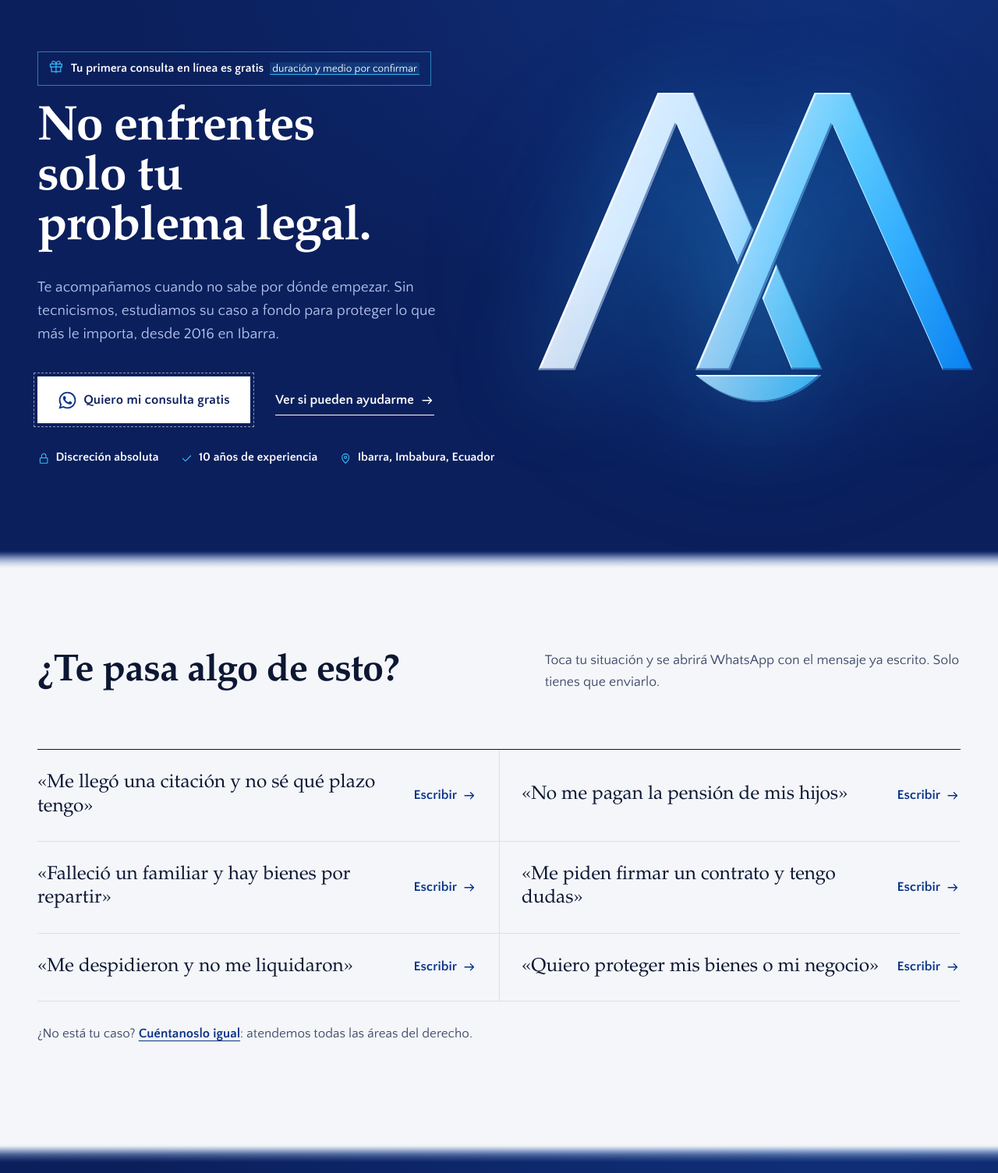
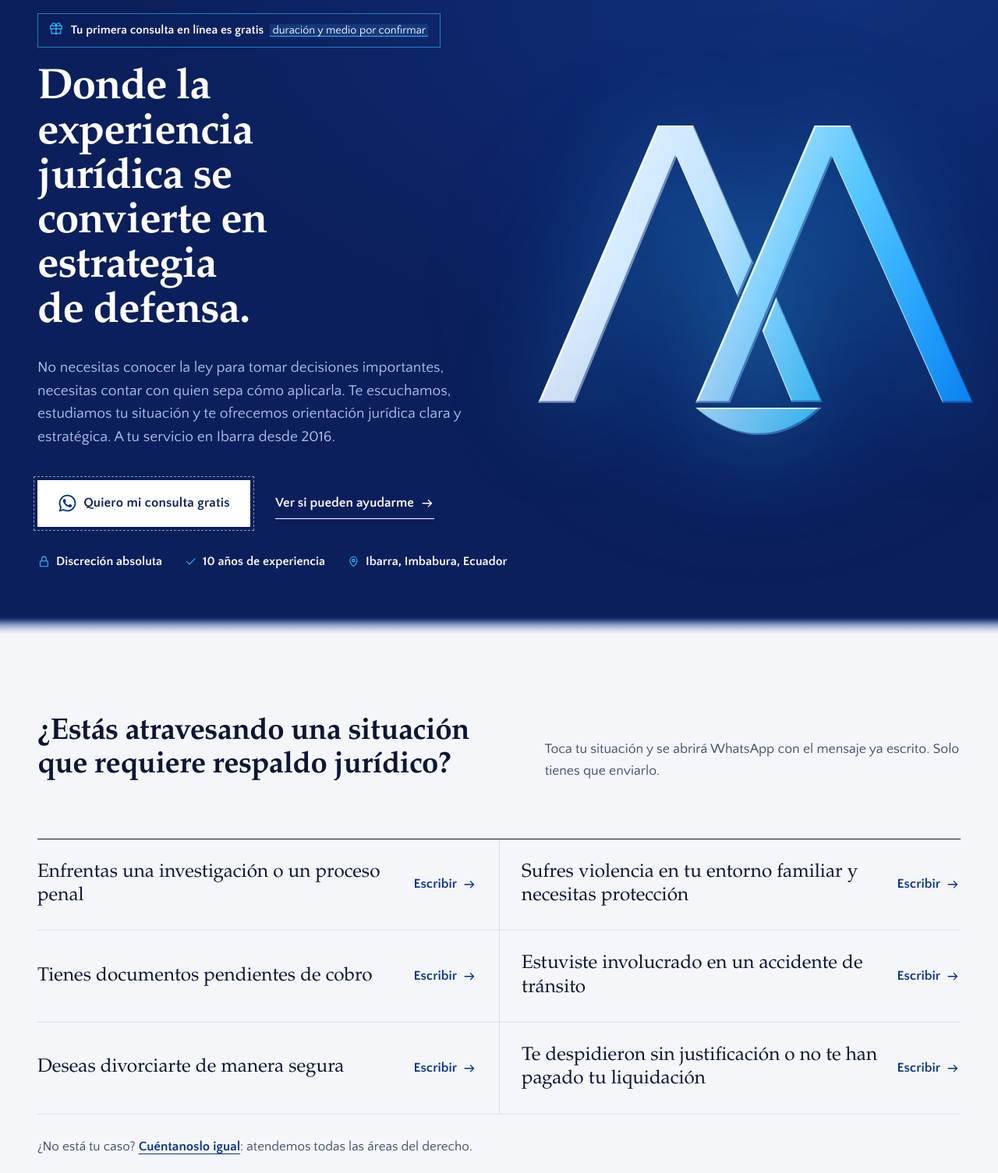
Before and after one commit to IONOS-HUB/landing-M-M, an Astro site: page / in a window 1280 px wide. Shown: the part 95-1600 px from the top of the page at 78% size. Built offline with nearby package versions, Linux system fonts and the light colour scheme; Astro itself is replaced by a stand-in of ours; a web font is replaced by a local one.

Commit message:
Actualizacion Texto

```diff
--- a/src/data/site.ts
+++ b/src/data/site.ts
@@ -28,18 +28,18 @@ export const site = {
 
 export const partners = [
   {
-    name: 'Alexander Mira',
+    name: 'Alexander Mira Quelal',
     title: 'Socio',
     photo: '/fotos-muestra/socio-alexander.webp',
-    degree: '[Título, universidad y año]',
-    bio: '[Breve trayectoria y áreas en las que más trabaja.]',
+    degree: 'MSc. Derecho Constitucional',
+    bio: 'Especialista en las áreas de Penal y Constitucional.',
   },
   {
-    name: 'Melanie Montesdeoca',
+    name: 'Melanie Montesdeoca Rodríguez',
     title: 'Socia',
     photo: '/fotos-muestra/socia-melanie.webp',
-    degree: '[Título, universidad y año]',
-    bio: '[Breve trayectoria y áreas en las que más trabaja.]',
+    degree: 'MSc. Derecho Constitucional con mención en Derecho Procesal',
+    bio: 'Especialista en las áreas de Violencia de Género y Civil.',
   },
 ];
 
@@ -62,8 +62,8 @@ export const steps = [
     text: 'La estrategia se construye desde el inicio, y la misma persona que estudió tu caso te representará en cada trámite y audiencia.',
   },
   {
-    title: 'Te contamos cómo va',
-    text: 'Te contactamos para reportar los avances. No tendrás que perseguir a nadie para saber qué pasa con tu proceso.',
+    title: 'Reportamos oportunamente tu caso',
+    text: 'Te contactamos para reportar los avances, para que sepas qué pasa con tu proceso.',
   },
 ];
 
@@ -73,15 +73,15 @@ export const values = [
   { title: 'Compromiso real', text: 'Asumimos tu caso como propio, trabajando con rigor desde el minuto cero.' },
 ];
 
-// Situaciones en primera persona: el visitante reconoce su problema y escribe
-// con el mensaje ya armado (autoidentificación + cero fricción).
+// Situaciones en segunda persona (redacción del cliente, 2026-11): el visitante
+// reconoce su problema y escribe con el mensaje ya armado.
 export const situations = [
-  'Me llegó una citación y no sé qué plazo tengo',
-  'No me pagan la pensión de mis hijos',
-  'Falleció un familiar y hay bienes por repartir',
-  'Me piden firmar un contrato y tengo dudas',
-  'Me despidieron y no me liquidaron',
-  'Quiero proteger mis bienes o mi negocio',
+  'Enfrentas una investigación o un proceso penal',
+  'Sufres violencia en tu entorno familiar y necesitas protección',
+  'Tienes documentos pendientes de cobro',
+  'Estuviste involucrado en un accidente de tránsito',
+  'Deseas divorciarte de manera segura',
+  'Te despidieron sin justificación o no te han pagado tu liquidación',
 ];
 
 // Pendiente: el cliente atiende «todas las áreas del derecho» pero no envió la
@@ -92,7 +92,7 @@ export const areas = [
   { name: 'Civil y contratos', items: 'Contratos, compraventa de inmuebles, deudas, arriendos' },
   { name: 'Penal', items: 'Denuncias, defensa, citaciones y notificaciones' },
   { name: 'Laboral', items: 'Despidos, liquidaciones, reclamos ante el empleador' },
-  { name: 'Negocios', items: 'Constitución de compañías, contratos comerciales, cobros' },
+  { name: 'Derecho Constitucional', items: 'Garantías jurisdiccionales, vulneración de derechos, acciones de protección y defensa constitucional' },
 ];
 
 // Preguntas frecuentes tal como las dio el cliente. Las respuestas son
@@ -144,29 +144,42 @@ export const faqs = [
   },
 ];
 
-// Testimonios de EJEMPLO: no son reales. Reemplázalos solo con testimonios
-// autorizados por escrito por cada cliente (la discreción es un valor del estudio).
+// Testimonios entregados por el estudio (2026-11), con iniciales para cuidar la reserva.
 export const testimonials = [
   {
     quote:
-      'Me explicaron cada paso con palabras que entendí, y siempre supe con quién hablar. [Texto de ejemplo]',
-    name: '[Nombre o iniciales]',
-    matter: 'Familia',
+      'Tenía valores pendientes de cobro y no sabía qué alternativas legales podía utilizar para recuperarlos. Recibí asesoría sobre las vías de reclamación y el acompañamiento necesario para gestionar el cobro de manera formal y responsable. Una atención clara y profesional.',
+    name: 'Sr. P.J.A.M.',
+    matter: 'Recuperación de cartera vencida',
     place: 'Ibarra',
   },
   {
     quote:
-      'Me dijeron la verdad sobre mi caso desde el primer día, aunque no era lo que quería oír. [Texto de ejemplo]',
-    name: '[Nombre o iniciales]',
-    matter: 'Herencia',
+      'Tenía inconvenientes relacionados con la documentación y situación legal de un inmueble. Gracias a la asesoría recibida pude comprender los pasos necesarios para proteger mis intereses y avanzar con mayor seguridad en el trámite. Destaco la claridad y responsabilidad en la atención.',
+    name: 'Sra. K.M.M.T.',
+    matter: 'Regularización y documentación de inmueble',
     place: 'Otavalo',
   },
   {
     quote:
-      'Nunca tuve que llamar a preguntar cómo iba mi proceso: me llamaban ellos. [Texto de ejemplo]',
-    name: '[Nombre o iniciales]',
-    matter: 'Contratos',
+      'Después de un accidente de tránsito no sabía cómo proceder ni cuáles eran mis derechos. Recibí asesoría oportuna, me explicaron las implicaciones legales y me ayudaron a afrontar el procedimiento con mayor seguridad y tranquilidad.',
+    name: 'Sr. J.C.Q.P.',
+    matter: 'Accidente de tránsito',
     place: 'Antonio Ante',
+  },
+  {
+    quote:
+      'Atravesar un proceso penal fue una situación muy difícil para mi familia. Desde el inicio recibimos una explicación honesta sobre nuestra situación y una defensa seria y comprometida. Siempre tuvimos información sobre el proceso y sentimos que nuestros derechos fueron tomados en cuenta.',
+    name: 'Sra. C.A.P.G.',
+    matter: 'Proceso penal',
+    place: 'Quito',
+  },
+  {
+    quote:
+      'Atravesaba una situación familiar complicada y necesitaba encontrar una solución que protegiera mis derechos y los de mi familia. Desde el primer momento recibí una atención cercana, respetuosa y profesional. Me explicaron cada paso del proceso con claridad, atendieron mis inquietudes y me brindaron el acompañamiento necesario para afrontar esta situación con mayor tranquilidad. Agradezco especialmente su sensibilidad, discreción y compromiso durante todo el proceso.',
+    name: 'Sr. A.A.T.B.',
+    matter: 'Pensión alimenticia y régimen de visitas',
+    place: 'Ibarra',
   },
 ];
 
--- a/src/pages/index.astro
+++ b/src/pages/index.astro
@@ -65,9 +65,9 @@ const schema = {
             <Icon name="gift" class="ico" />
             <span>Tu primera consulta en línea es gratis <span class="hero-gift-terms" set:html={ph(site.freeConsultTerms)} /></span>
           </p>
-          <h1 id="hero-title">No enfrentes solo tu problema legal.</h1>
+          <h1 id="hero-title">Donde la experiencia jurídica se convierte en estrategia de defensa.</h1>
           <p class="hero-lede">
-            Te acompañamos cuando no sabe por dónde empezar. Sin tecnicismos, estudiamos su caso a fondo para proteger lo que más le importa, desde {site.since} en Ibarra.
+            No necesitas conocer la ley para tomar decisiones importantes, necesitas contar con quien sepa cómo aplicarla. Te escuchamos, estudiamos tu situación y te ofrecemos orientación jurídica clara y estratégica. A tu servicio en Ibarra desde {site.since}.
           </p>
           <div class="hero-actions">
             <a class="btn btn-wa btn-lg" href={waLink()} target="_blank" rel="noopener" data-track="wa-hero">
@@ -96,7 +96,7 @@ const schema = {
     <section class="section cotton situaciones" id="situaciones" aria-labelledby="situaciones-title">
       <div class="wrap">
         <div class="section-head">
-          <h2 id="situaciones-title">¿Te pasa algo de esto?</h2>
+          <h2 class="h-long" id="situaciones-title">¿Estás atravesando una situación que requiere respaldo jurídico?</h2>
           <p>Toca tu situación y se abrirá WhatsApp con el mensaje ya escrito. Solo tienes que enviarlo.</p>
         </div>
         <ul class="sit-list">
@@ -104,12 +104,12 @@ const schema = {
             <li>
               <a
                 class="sit-item"
-                href={waLink(`Hola, vengo de la página web. ${t}.`)}
+                href={waLink(`Hola, vengo de la página web. Necesito asesoría sobre esta situación: ${t.toLowerCase()}.`)}
                 target="_blank"
                 rel="noopener"
                 data-track="wa-situacion"
               >
-                <span class="sit-text">«{t}»</span>
+                <span class="sit-text">{t}</span>
                 <span class="sit-cta">Escribir <Icon name="arrow" class="ico" /></span>
               </a>
             </li>
@@ -165,7 +165,7 @@ const schema = {
     <section class="section cotton servicios" id="servicios" aria-labelledby="servicios-title">
       <div class="wrap">
         <div class="section-head">
-          <h2 id="servicios-title">Todas las áreas del derecho. Un caso a la vez.</h2>
+          <h2 id="servicios-title">Todas las áreas del derecho.</h2>
           <p>
             Te acompañamos en conflictos y trámites que afectan tus derechos o tu patrimonio. Busca tu
             situación o, si no sabes dónde encaja, escríbenos igual.
@@ -201,7 +201,7 @@ const schema = {
       <div class="wrap estudio-grid">
         <div class="estudio-intro">
           <p class="estudio-years" aria-hidden="true">{years}<span> años</span></p>
-          <h2 id="estudio-title">Tu caso tiene nombre. Nosotros también. En Ibarra desde {site.since}.</h2>
+          <h2 id="estudio-title">Una trayectoria. Una identidad. Un compromiso con cada defensa.</h2>
           <p class="big-p">
             <strong>Mira &amp; Montesdeoca</strong> nació en {site.since}, cuando su primer socio empezó este
             proyecto. Hoy son dos socios con un mismo método: leer tu situación completa, entenderla en su
@@ -234,11 +234,7 @@ const schema = {
     <section class="section indigo testimonios" id="testimonios" aria-labelledby="testimonios-title">
       <div class="wrap">
         <div class="section-head">
-          <h2 id="testimonios-title">Familias y negocios de Ibarra y sus alrededores ya nos han confiado sus casos.</h2>
-          <p class="sample-note">
-            <span class="ph">Testimonios de ejemplo</span> Se publicarán solo testimonios reales, con
-            autorización escrita de cada cliente.
-          </p>
+          <h2 class="h-long" id="testimonios-title">La confianza de personas, familias y empresas de Ibarra y sus alrededores ha construido nuestra trayectoria jurídica.</h2>
         </div>
         <div class="quotes">
           {testimonials.map((t, i) => (
@@ -285,7 +281,7 @@ const schema = {
     <section class="section cotton faq" id="preguntas" aria-labelledby="faq-title">
       <div class="wrap faq-grid">
         <div class="faq-intro">
-          <h2 id="faq-title">Lo que te frena, respondido con honestidad.</h2>
+          <h2 class="h-long" id="faq-title">Tus dudas merecen respuestas claras. Tus decisiones, asesoría honesta.</h2>
           <p>Respuestas generales para orientarte. Tu caso concreto lo revisamos contigo en la primera consulta gratis.</p>
           <p class="faq-note"><span class="ph">Respuestas en borrador</span> </p>
           <a class="btn btn-solid" href={waLink('Hola, vengo de la página web. Tengo una duda sobre mi caso.')} target="_blank" rel="noopener" data-track="wa-faq">
--- a/src/styles/global.css
+++ b/src/styles/global.css
@@ -250,11 +250,11 @@ html { scrollbar-color: var(--navy) var(--cotton); }
   padding-bottom: clamp(3rem, 7vh, 5rem);
 }
 .hero h1 {
-  font-size: clamp(2.6rem, 5.6vw, 5.25rem);
-  line-height: 1.02;
+  font-size: clamp(2.25rem, 4.3vw, 4rem);
+  line-height: 1.04;
   letter-spacing: -0.02em;
   color: #fff;
-  max-width: 13ch;
+  max-width: 17ch;
 }
 .hero-lede {
   margin-top: 1.75rem;
@@ -314,6 +314,9 @@ html { scrollbar-color: var(--navy) var(--cotton); }
 
 .section { padding-block: var(--section-y); }
 .section h2 { font-size: clamp(2rem, 3.8vw, 3.4rem); letter-spacing: -0.015em; }
+.section h2.h-long { font-size: clamp(1.8rem, 3vw, 2.65rem); line-height: 1.12; }
+.testimonios .section-head { grid-template-columns: minmax(0, 1fr); }
+.testimonios .section-head h2 { max-width: 30ch; }
 .section-head { display: grid; grid-template-columns: minmax(0, 1.1fr) minmax(0, 1fr); gap: 1.5rem 4rem; align-items: end; margin-bottom: clamp(3rem, 6vw, 4.5rem); }
 .section-head p { color: var(--ink-soft); max-width: 36rem; font-size: 1.1rem; }
 .muted { color: var(--ink-soft); }
@@ -331,9 +334,9 @@ html { scrollbar-color: var(--navy) var(--cotton); }
 .ghost-portrait { aspect-ratio: 4 / 5; }
 .partner-body { padding-top: 1.25rem; display: grid; gap: 0.2rem; }
 .partner h3 { font-size: 1.5rem; }
-.partner-title { color: var(--ink-soft); font-size: 0.95rem; }
-.partner-reg { font-size: 0.88rem; color: var(--ink-soft); font-variant-numeric: tabular-nums; }
-.partner-bio { margin-top: 0.6rem; font-size: 0.97rem; color: var(--ink-soft); }
+.partner-title { color: var(--ink-soft); font-size: 1rem; }
+.partner-reg { margin-top: 0.15rem; font-size: 0.97rem; color: var(--ink-soft); font-variant-numeric: tabular-nums; }
+.partner-bio { margin-top: 0.6rem; font-size: 1.05rem; color: var(--ink-soft); }
 
 /* Áreas */
 
@@ -388,25 +391,23 @@ html:not(.js) .tl-node { background: var(--sky); border-color: var(--sky); box-s
 .proceso .values { margin: clamp(3rem, 6vw, 5rem) 0 0; }
 
 /* Testimonios */
-.sample-note { font-size: 0.97rem; }
-.sample-note .ph { font-weight: 700; margin-right: 0.35rem; }
 .quotes { display: grid; grid-template-columns: repeat(12, minmax(0, 1fr)); gap: clamp(1.5rem, 3vw, 2.5rem); }
 .quote { margin: 0; display: grid; gap: 1.25rem; align-content: start; }
-.quote-0 { grid-column: 1 / span 7; grid-row: span 2; padding-right: clamp(0rem, 3vw, 3rem); }
+.quote-0 { grid-column: 1 / span 7; padding-right: clamp(0rem, 3vw, 3rem); }
 .quote-1 { grid-column: 8 / span 5; padding-top: 0.5rem; }
-.quote-2 { grid-column: 8 / span 5; border-top: 1px solid var(--line); padding-top: 2rem; }
+.quote-2, .quote-3, .quote-4 { grid-column: span 4; border-top: 1px solid var(--line); padding-top: 2rem; }
 .quote-mark { width: 2.5rem; height: 2.5rem; color: var(--blue); }
-.quote blockquote { margin: 0; font-family: var(--display); font-size: clamp(1.3rem, 1.8vw, 1.55rem); line-height: 1.35; }
-.quote-0 blockquote { font-size: clamp(1.8rem, 3.2vw, 2.75rem); line-height: 1.2; letter-spacing: -0.01em; }
+.quote blockquote { margin: 0; font-family: var(--display); font-size: clamp(1.2rem, 1.6vw, 1.4rem); line-height: 1.42; }
+.quote-0 blockquote { font-size: clamp(1.4rem, 2.3vw, 2rem); line-height: 1.3; letter-spacing: -0.005em; }
 .quote-0 .quote-mark { width: 3.5rem; height: 3.5rem; }
-.quote figcaption { display: grid; gap: 0.15rem; font-size: 0.95rem; }
+.quote figcaption { display: grid; gap: 0.15rem; font-size: 1rem; }
 .quote-name { font-weight: 700; }
 .quote-meta { color: var(--ink-soft); }
 /* Testimonios sobre índigo: la prueba social rompe la racha de fondos claros. */
 .testimonios .section-head p, .testimonios .quote-meta { color: var(--on-indigo-soft); }
 .testimonios .quote blockquote, .testimonios .quote-name { color: var(--white); }
 .testimonios .quote-mark { color: var(--sky); }
-.testimonios .quote-2, .testimonios .quote-1 { border-color: rgb(223 232 255 / 0.16); }
+.testimonios .quote-1, .testimonios .quote-2, .testimonios .quote-3, .testimonios .quote-4 { border-color: rgb(223 232 255 / 0.16); }
 
 /* Reconocimientos */
 
@@ -437,10 +438,10 @@ html:not(.js) .tl-node { background: var(--sky); border-color: var(--sky); box-s
 .close-inner { display: grid; justify-items: center; gap: 2rem; }
 .close-iso { width: 5.5rem; color: #f2f2f2; }
 .close h2 { font-size: clamp(2rem, 3.8vw, 3.4rem); color: #fff; max-width: 26ch; }
-.close-small { color: var(--on-indigo-soft); font-size: 0.95rem; margin-top: -0.5rem; }
+.close-small { color: var(--on-indigo-soft); font-size: 1rem; margin-top: -0.5rem; }
 
 /* Pie */
-.site-footer { padding-block: 3.5rem 2.5rem; font-size: 0.95rem; }
+.site-footer { padding-block: 3.5rem 2.5rem; font-size: 1rem; }
 .footer-grid { display: grid; grid-template-columns: 1.2fr 1fr; gap: 2rem 3rem; }
 .footer-brand { display: grid; gap: 0.15rem; color: var(--on-indigo); }
 .footer-logo { width: 20rem; height: auto; }
@@ -448,7 +449,7 @@ html:not(.js) .tl-node { background: var(--sky); border-color: var(--sky); box-s
 .footer-nav { display: flex; flex-wrap: wrap; gap: 0.6rem 1.6rem; justify-content: flex-end; align-content: start; }
 .footer-nav a { text-decoration: none; display: inline-block; padding-block: 0.4rem; }
 .footer-nav a:hover { color: #fff; text-decoration: underline; }
-.footer-legal { grid-column: 1 / -1; padding-top: 1.75rem; border-top: 1px solid rgb(179 195 236 / 0.16); font-size: 0.85rem; }
+.footer-legal { grid-column: 1 / -1; padding-top: 1.75rem; border-top: 1px solid rgb(179 195 236 / 0.16); font-size: 0.9rem; }
 
 /* WhatsApp flotante */
 .wa-float {
@@ -538,7 +539,7 @@ html:not(.js) .tl-node { background: var(--sky); border-color: var(--sky); box-s
   .proceso-copy { position: static; }
 
   .quotes { grid-template-columns: 1fr; }
-  .quote-0, .quote-1, .quote-2 { grid-column: auto; grid-row: auto; padding-right: 0; }
+  .quote-0, .quote-1, .quote-2, .quote-3, .quote-4 { grid-column: auto; grid-row: auto; padding-right: 0; }
   .quote-1 { border-top: 1px solid var(--line); padding-top: 2rem; }
 }
 
@@ -618,7 +619,7 @@ html:not(.js) .tl-node { background: var(--sky); border-color: var(--sky); box-s
 .consulta-next li::before { content: counter(next); font-family: var(--display); font-weight: 700; color: var(--sky); }
 .consulta-next strong { color: #fff; }
 .consulta-direct { margin-top: 2.25rem; display: grid; justify-items: start; gap: 0.35rem; }
-.consulta-direct p { color: var(--on-indigo-soft); font-size: 0.95rem; }
+.consulta-direct p { color: var(--on-indigo-soft); font-size: 1rem; }
 .consulta-direct .link-thread { color: #fff; }
 .consulta-direct .link-thread .ico { color: var(--sky); }
 
@@ -647,14 +648,14 @@ html:not(.js) .tl-node { background: var(--sky); border-color: var(--sky); box-s
 .field-err { color: #b3261e; font-size: 0.92rem; font-weight: 700; min-height: 0; }
 .field-err:empty { display: none; }
 .field-foot { display: flex; justify-content: space-between; gap: 1rem; }
-.field-hint { margin-left: auto; font-size: 0.85rem; color: var(--ink-soft); font-variant-numeric: tabular-nums; }
+.field-hint { margin-left: auto; font-size: 0.9rem; color: var(--ink-soft); font-variant-numeric: tabular-nums; }
 
 
 .check { display: grid !important; grid-template-columns: auto 1fr; gap: 0.7rem; align-items: start; font-weight: 400 !important; cursor: pointer; }
 .check input { width: 1.3rem; height: 1.3rem; margin-top: 0.1rem; accent-color: var(--navy); }
 
 .cform-submit { display: flex; flex-wrap: wrap; align-items: center; gap: 1rem 1.5rem; padding-top: 0.5rem; }
-.cform-privacy { font-size: 0.9rem; color: var(--ink-soft); max-width: 22rem; }
+.cform-privacy { font-size: 0.95rem; color: var(--ink-soft); max-width: 22rem; }
 .cform-status { padding: 1rem 1.1rem; border: 1px solid; font-size: 0.97rem; }
 .cform-status.is-ok { border-color: var(--blue); background: rgb(0 130 255 / 0.07); }
 .cform-status.is-error { border-color: #b3261e; background: rgb(179 38 30 / 0.06); }
@@ -677,8 +678,7 @@ html:not(.js) .tl-node { background: var(--sky); border-color: var(--sky); box-s
 
 /* ---------- Contenido del PRD ---------- */
 
-.hero h1 { max-width: 16ch; font-size: clamp(2.5rem, 4.9vw, 4.6rem); }
-.hero-facts { margin-top: 2rem; display: flex; flex-wrap: wrap; gap: 0.6rem 1.75rem; color: var(--on-indigo-soft); font-size: 0.97rem; }
+.hero-facts { margin-top: 2rem; display: flex; flex-wrap: wrap; gap: 0.6rem 1.75rem; color: var(--on-indigo-soft); font-size: 1rem; }
 .hero-facts li { display: inline-flex; align-items: center; gap: 0.45rem; }
 .hero-facts .ico { color: var(--sky); width: 1.05em; height: 1.05em; }
 .hero-facts strong { color: #fff; }
@@ -686,7 +686,7 @@ html:not(.js) .tl-node { background: var(--sky); border-color: var(--sky); box-s
 .values { margin: 0 0 clamp(2.5rem, 5vw, 3.5rem); display: grid; grid-template-columns: repeat(3, minmax(0, 1fr)); gap: 1.5rem; }
 .values > div { border-top: 2px solid var(--sky); padding-top: 1rem; }
 .values dt { font-family: var(--display); font-weight: 700; font-size: 1.2rem; color: #fff; }
-.values dd { margin: 0.35rem 0 0; color: var(--on-indigo-soft); font-size: 0.97rem; }
+.values dd { margin: 0.35rem 0 0; color: var(--on-indigo-soft); font-size: 1.05rem; }
 
 .area-index { border-top: 1px solid var(--ink); }
 .area-row {
@@ -808,9 +808,8 @@ html:not(.js) .tl-node { background: var(--sky); border-color: var(--sky); box-s
 .hero-gift .ico { color: var(--sky); }
 .hero-gift > span { display: flex; flex-wrap: wrap; align-items: baseline; gap: 0.15rem 0.5rem; }
 .hero-gift .ico { align-self: flex-start; margin-top: 0.1rem; }
-.hero-gift-terms { font-weight: 400; font-size: 0.85rem; }
+.hero-gift-terms { font-weight: 400; font-size: 0.9rem; }
 .hero-copy { display: flex; flex-direction: column; }
-.hero h1 { max-width: 14ch; }
 
 /* Autoidentificación: el visitante busca su problema. */
 .sit-list { display: grid; grid-template-columns: repeat(2, minmax(0, 1fr)); border-top: 1px solid var(--ink); }
```
Also changed, not shown: DESIGN.md (+15 -7 lines).
